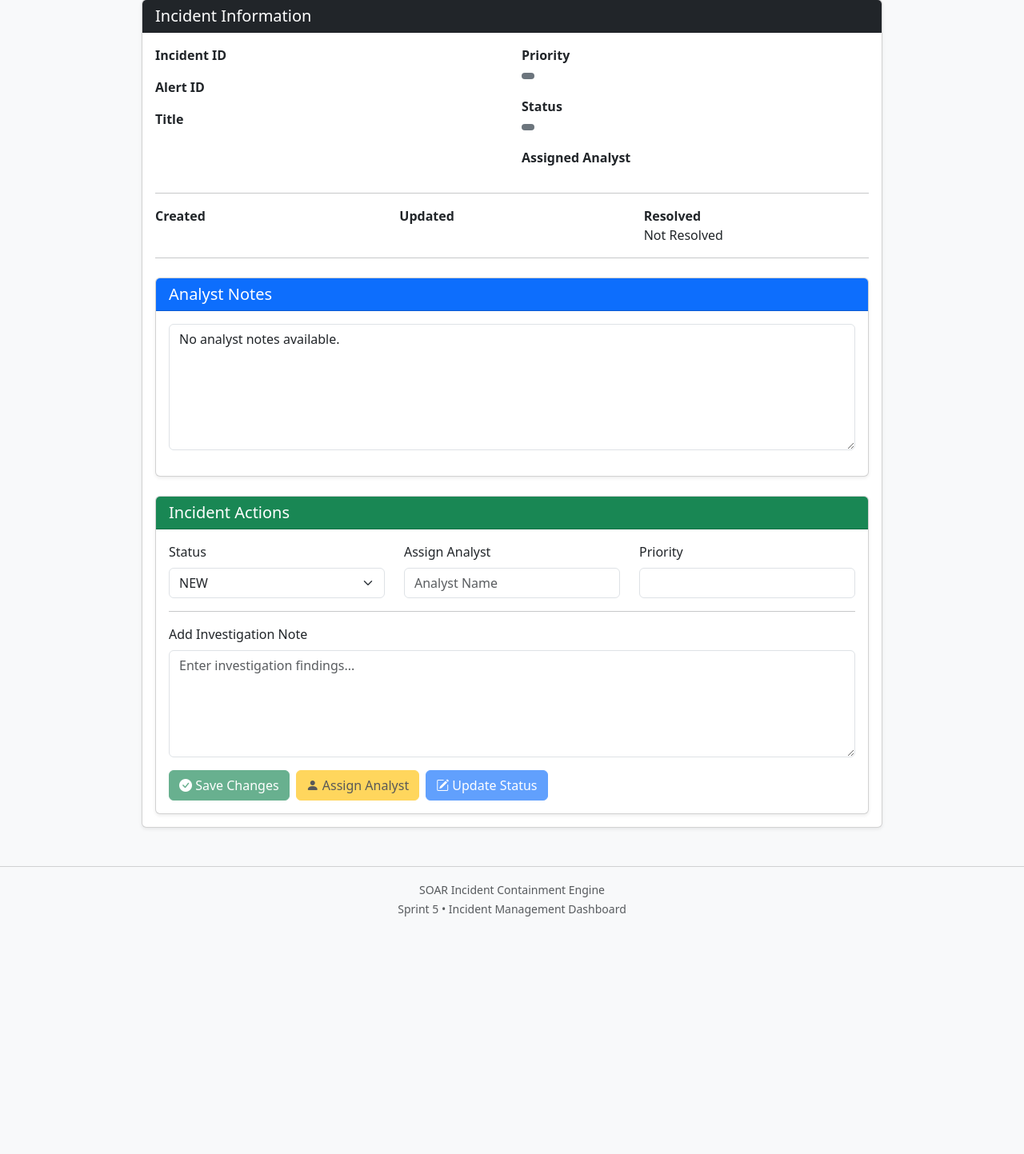
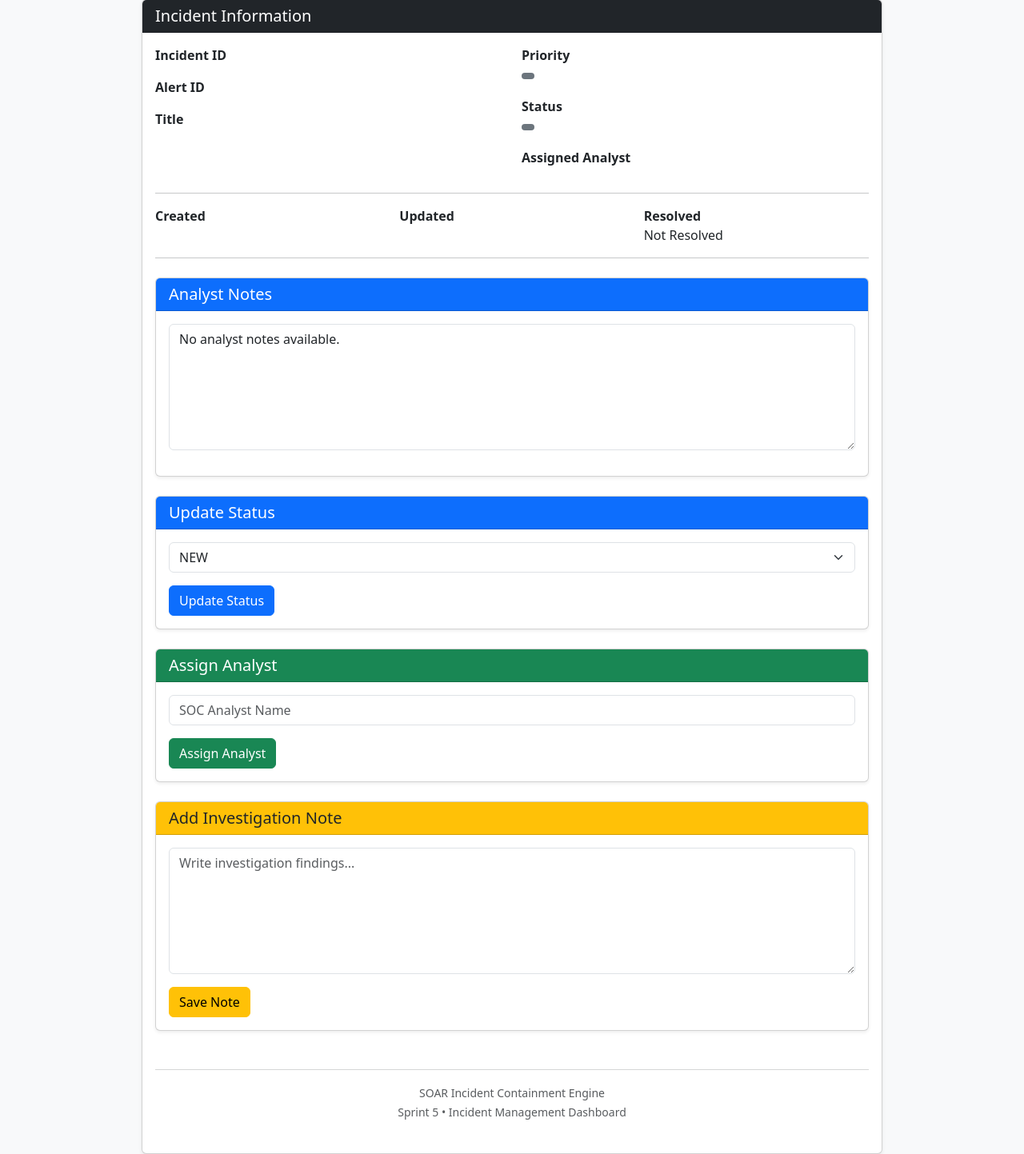
Before and after one commit to harishmohanraj87/soar-incident-containment-engine, a FastAPI app: template templates/incident_details.html in a window 1280 px wide. Shown: the part 153-1596 px from the top of the page at 80% size. Before the commit the page ends 1299 px from the top, so only its background shows below. Run offline with FastAPI, Linux system fonts and the light colour scheme; the template is opened without the code that fills it, so the values that code supplies are empty.

Commit message:
feat: implement incident details management

```diff
--- a/backend/main.py
+++ b/backend/main.py
@@ -1,5 +1,5 @@
 from fastapi import FastAPI, Request, Form
-from fastapi.responses import HTMLResponse
+from fastapi.responses import HTMLResponse, RedirectResponse
 from fastapi.staticfiles import StaticFiles
 from fastapi.templating import Jinja2Templates
 
@@ -386,6 +386,7 @@ async def incident_details_dashboard(
     incident_id: str
 ):
 
+
     incident = get_incident_by_id(incident_id)
 
     if incident is None:
@@ -406,6 +407,51 @@ async def incident_details_dashboard(
             "request": request,
             "incident": incident
         }
+    )
+
+ # ----------------------------------------
+# INCIDENT DETAILS ACTIONS (UI)
+# ----------------------------------------
+
+@app.post("/incidents/dashboard/{incident_id}/status")
+async def update_incident_status_ui(
+    incident_id: str,
+    status: str = Form(...)
+):
+    update_incident_status(incident_id, status)
+
+    if status.upper() == "RESOLVED":
+        resolve_incident(incident_id)
+
+    return RedirectResponse(
+        url=f"/incidents/dashboard/{incident_id}",
+        status_code=303
+    )
+
+
+@app.post("/incidents/dashboard/{incident_id}/assign")
+async def assign_incident_ui(
+    incident_id: str,
+    assigned_to: str = Form(...)
+):
+    assign_analyst(incident_id, assigned_to)
+
+    return RedirectResponse(
+        url=f"/incidents/dashboard/{incident_id}",
+        status_code=303
+    )
+
+
+@app.post("/incidents/dashboard/{incident_id}/notes")
+async def save_notes_ui(
+    incident_id: str,
+    note: str = Form(...)
+):
+    add_analyst_note(incident_id, note)
+
+    return RedirectResponse(
+        url=f"/incidents/dashboard/{incident_id}",
+        status_code=303
     )
 
 
@@ -514,6 +560,8 @@ def remove_incident(incident_id: str):
         "message": "Incident deleted successfully."
     }
 
+
+
 # ----------------------------------------
 # Health Check
 # ----------------------------------------
--- a/templates/incident_details.html
+++ b/templates/incident_details.html
@@ -369,148 +369,127 @@
 </div>
 
 <!-- ====================================== -->
-<!-- INCIDENT ACTIONS -->
+<!--<!-- ====================================== -->
+<!-- UPDATE STATUS -->
+<!-- ====================================== -->
+
+<div class="card shadow-sm mt-4">
+
+    <div class="card-header bg-primary text-white">
+        <h5 class="mb-0">Update Status</h5>
+    </div>
+
+    <div class="card-body">
+
+        <form
+            method="POST"
+            action="/incidents/dashboard/{{ incident[1] }}/status">
+
+            <div class="mb-3">
+
+                <select
+                    class="form-select"
+                    name="status">
+
+                    <option value="NEW">NEW</option>
+                    <option value="INVESTIGATING">INVESTIGATING</option>
+                    <option value="CONTAINED">CONTAINED</option>
+                    <option value="RESOLVED">RESOLVED</option>
+                    <option value="CLOSED">CLOSED</option>
+
+                </select>
+
+            </div>
+
+            <button
+                class="btn btn-primary"
+                type="submit">
+
+                Update Status
+
+            </button>
+
+        </form>
+
+    </div>
+
+</div>
+
+<!-- ====================================== -->
+<!-- ASSIGN ANALYST -->
 <!-- ====================================== -->
 
 <div class="card shadow-sm mt-4">
 
     <div class="card-header bg-success text-white">
-
-        <h5 class="mb-0">
-
-            Incident Actions
-
-        </h5>
-
+        <h5 class="mb-0">Assign Analyst</h5>
     </div>
 
     <div class="card-body">
 
-        <div class="row">
+        <form
+            method="POST"
+            action="/incidents/dashboard/{{ incident[1] }}/assign">
 
-            <!-- Status -->
+            <div class="mb-3">
 
-            <div class="col-md-4">
-
-                <label class="form-label">
-
-                    Status
-
-                </label>
-
-                <select class="form-select">
-
-                    <option>NEW</option>
-
-                    <option>INVESTIGATING</option>
-
-                    <option>CONTAINED</option>
-
-                    <option>RESOLVED</option>
-
-                    <option>CLOSED</option>
-
-                </select>
+                <input
+                    class="form-control"
+                    type="text"
+                    name="assigned_to"
+                    placeholder="SOC Analyst Name">
 
             </div>
 
-            <!-- Analyst -->
-
-            <div class="col-md-4">
-
-                <label class="form-label">
+            <button
+                class="btn btn-success"
+                type="submit">
 
                 Assign Analyst
 
-                </label>
+            </button>
 
-                <input
-                    type="text"
-                    class="form-control"
-                    placeholder="Analyst Name">
-
-            </div>
-
-            <!-- Priority -->
-
-            <div class="col-md-4">
-
-                <label class="form-label">
-
-                    Priority
-
-                </label>
-
-                <input
-                    type="text"
-                    class="form-control"
-                    value="{{ incident[4] }}"
-                    readonly>
+        </form>
 
     </div>
 
 </div>
 
-        <hr>
+<!-- ====================================== -->
+<!-- ADD NOTE -->
+<!-- ====================================== -->
+
+<div class="card shadow-sm mt-4">
+
+    <div class="card-header bg-warning">
+        <h5 class="mb-0">Add Investigation Note</h5>
+    </div>
+
+    <div class="card-body">
+
+        <form
+            method="POST"
+            action="/incidents/dashboard/{{ incident[1] }}/notes">
 
             <div class="mb-3">
 
-            <label class="form-label">
-
-                Add Investigation Note
-
-            </label>
-
                 <textarea
                     class="form-control"
-                rows="5"
-                placeholder="Enter investigation findings..."></textarea>
+                    rows="6"
+                    name="note"
+                    placeholder="Write investigation findings..."></textarea>
 
             </div>
 
-        <div class="d-flex gap-2">
+            <button
+                class="btn btn-warning"
+                type="submit">
 
-            <button
-                class="btn btn-success"
-                disabled>
-
-                <i class="bi bi-check-circle-fill"></i>
-
-                Save Changes
+                Save Note
 
             </button>
 
-            <button
-                class="btn btn-warning"
-                disabled>
-
-                <i class="bi bi-person-fill"></i>
-
-                Assign Analyst
-
-            </button>
-
-            <button
-                class="btn btn-primary"
-                disabled>
-
-                <i class="bi bi-pencil-square"></i>
-
-                Update Status
-
-            </button>
-
-        </div>
-
-    </div>
-
-</div>                    {% endif %}
-
-                </div>
-
-            </div>
-
-        </div>
+        </form>
 
     </div>
 
@@ -538,11 +517,9 @@
 
     </div>
 
+{% endif %}
+
 </footer>
-
-<!-- ====================================== -->
-<!-- Bootstrap JavaScript -->
-<!-- ====================================== -->
 
 <script src="https://cdn.jsdelivr.net/npm/bootstrap@5.3.3/dist/js/bootstrap.bundle.min.js"></script>
 
```
Lines whose indentation alone changed are shown as unchanged.
